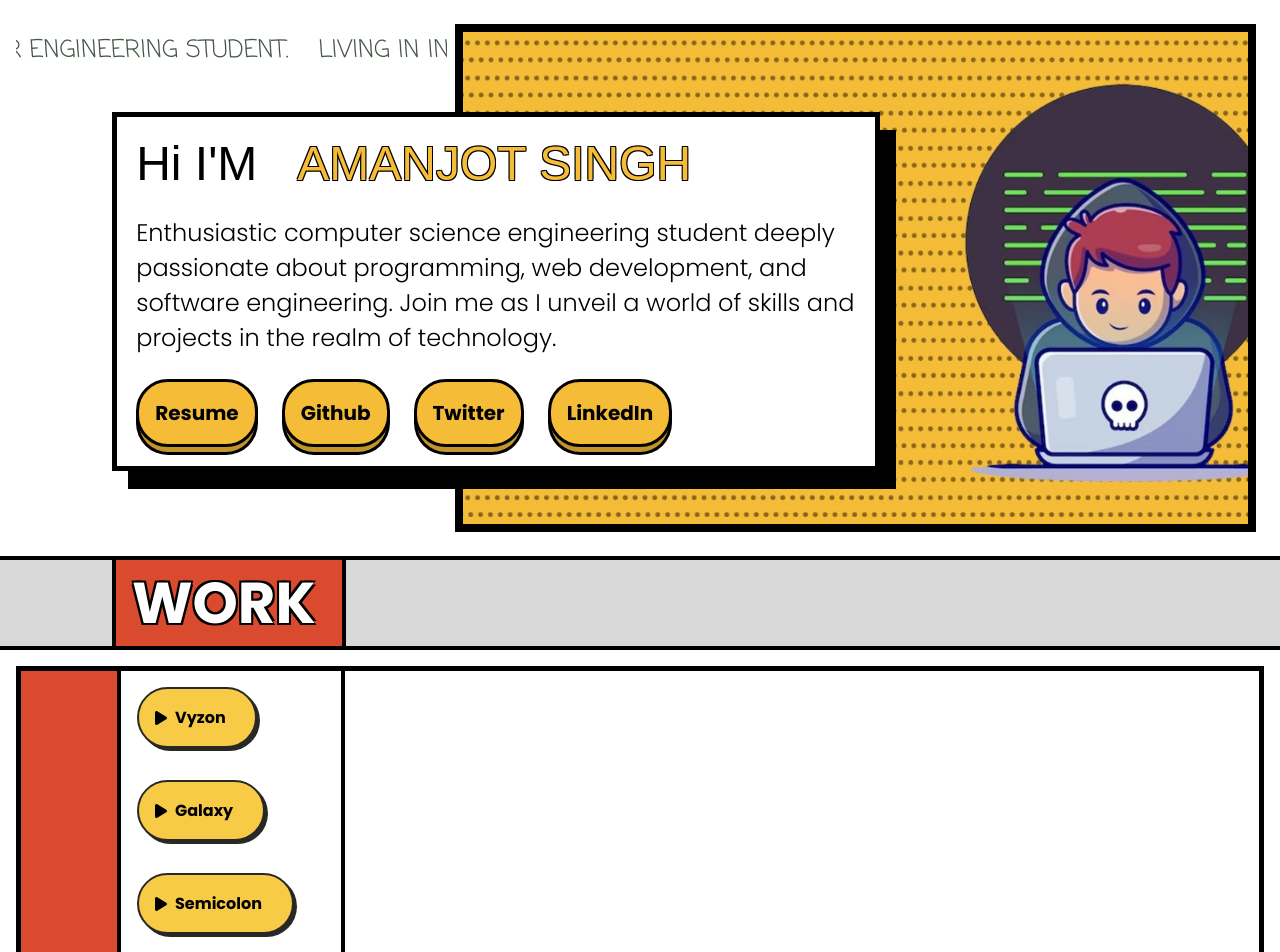
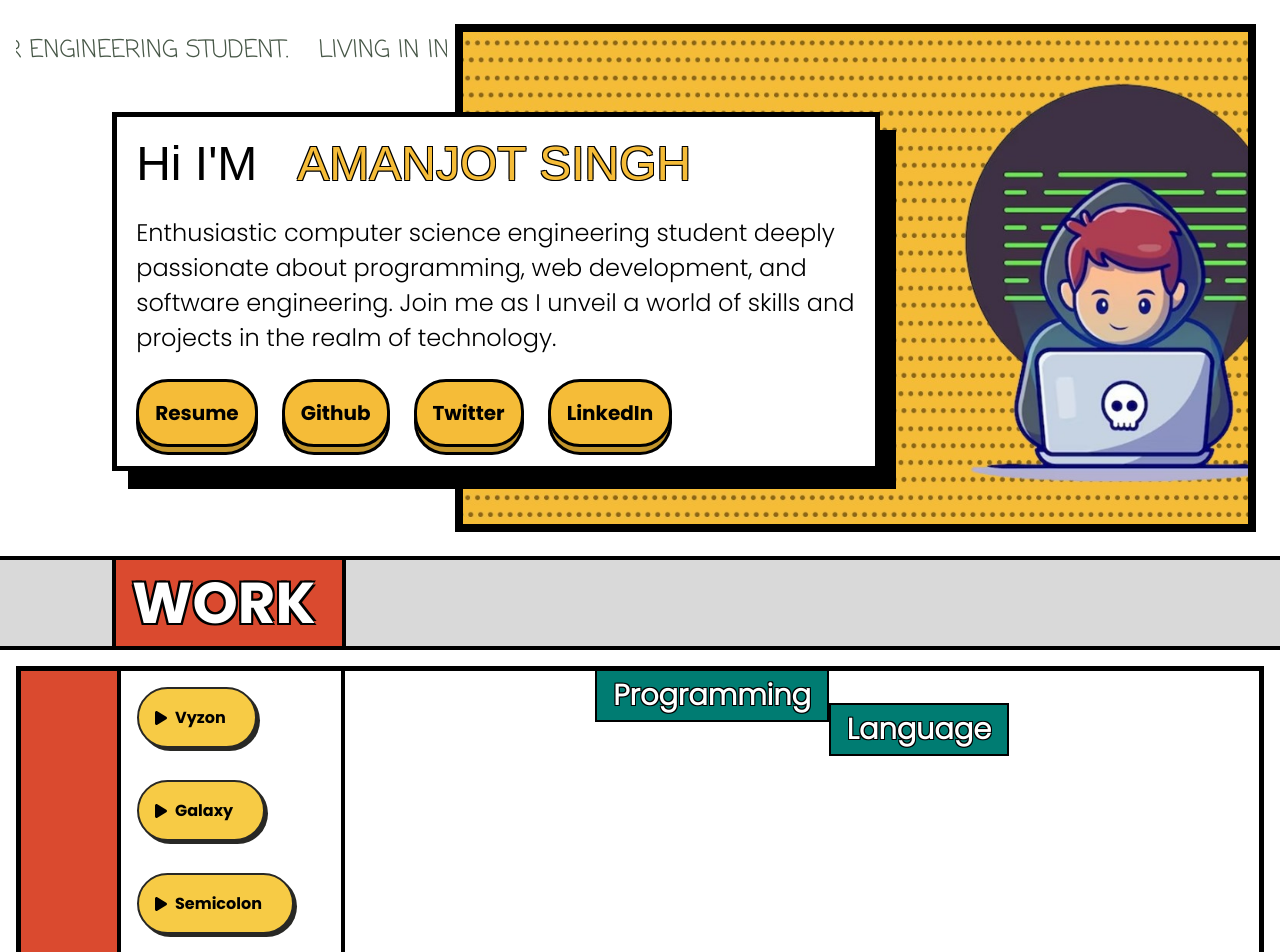
Before and after one commit to Amanjot-001/portfolio-old, a React (Vite) app: page / in a window 1280 px wide. Shown: the top 952 px of the page. Built offline with nearby package versions, Linux system fonts and the light colour scheme; a web font is replaced by a local one.

Commit message:
project showcase update

```diff
--- /dev/null
+++ b/src/assets/styles/Project.css
@@ -0,0 +1,53 @@
+.project {
+    display: flex;
+    flex-direction: column;
+    align-items: center;
+    width: 100%;
+    height: 100%;
+}
+
+.heading {
+    display: flex;
+    /* flex-direction: column; */
+    justify-content: center;
+    /* align-items: center; */
+    /* position: relative; */
+    width: 100%;
+}
+
+.heading div {
+    /* display: block; */
+    font-family: poppins, sans-serif;
+    font-weight: 700;
+    font-size: 1.8rem;
+    padding: 0.2rem 1rem;
+    text-align: center;
+    width: max-content;
+    height: max-content;
+    background-color: #007c72;
+    color: #fff;
+    text-shadow:
+        -1px -1px 0 #000,
+        1px -1px 0 #000,
+        -1px 1px 0 #000,
+        1px 1px 0 #000;
+}
+
+.heading div:nth-child(1) {
+    border-left: 2px solid #000;
+    border-right: 2px solid #000;
+    border-bottom: 2px solid #000;
+}
+
+.heading div:nth-child(2) {
+    /* position: absolute; */
+    border: 2px solid #000;
+    margin-top: 2rem;
+    /* margin-left: 1rem; */
+}
+
+.heading div:nth-child(3) {
+    /* position: absolute; */
+    border: 2px solid #000;
+    margin-top: 4rem;
+}
--- a/src/assets/styles/Projects.css
+++ b/src/assets/styles/Projects.css
@@ -10,7 +10,7 @@
 .nav {
     border-left: 4px solid #000;
     border-right: 4px solid #000;
-    z-index: 1;
+    /* z-index: 1; */
     background-color: #fff;
     height: 100%;
     width: 100%;
@@ -49,6 +49,8 @@
 }
 
 .project-show {
-    z-index: 1;
+    /* z-index: 1; */
     background-color: #fff;
+    width: 100%;
+    height: 100%;
 }
--- /dev/null
+++ b/src/components/Project.jsx
@@ -0,0 +1,14 @@
+import '../assets/styles/Project.css'
+
+export default function Project({ data }) {
+    return (
+        <div className="project">
+            <div className="heading">
+                {data.heading.map((text, index) => (
+                    <div key={index}>{text}</div>
+                ))}
+            </div>
+
+        </div>
+    )
+}
--- a/src/components/Projects.jsx
+++ b/src/components/Projects.jsx
@@ -1,19 +1,24 @@
 import '../assets/styles/Projects.css'
 import { FontAwesomeIcon } from '@fortawesome/react-fontawesome'
 import { faPlay } from '@fortawesome/free-solid-svg-icons'
+import Project from './Project'
 
 const projects = [
     {
-        name: 'vyzon'
+        name: 'vyzon',
+        heading: ['Programming', 'Language'],
     },
     {
-        name: 'galaxy'
+        name: 'galaxy',
+        heading: ['Integrated', 'Learning', 'Platform'],
     },
     {
-        name: 'semicolon'
+        name: 'semicolon',
+        heading: ['Touch', 'typing', 'Platform'],
     },
     {
-        name: 'code convertor'
+        name: 'code convertor',
+        heading: ['Transform', 'Code'],
     },
 ]
 
@@ -24,13 +29,15 @@ export default function Projects() {
                 <div className="nav-content">
                     {projects.map((project, index) => (
                         <div key={index} className="nav-item">
-                        <FontAwesomeIcon icon={faPlay} />
-                        {project.name} &nbsp; &nbsp;
-                      </div>
+                            <FontAwesomeIcon icon={faPlay} />
+                            {project.name} &nbsp; &nbsp;
+                        </div>
                     ))}
                 </div>
             </div>
-            <div className="project-show"></div>
+            <div className="project-show">
+                <Project data={projects[0]} />
+            </div>
         </div>
     )
 }
```
